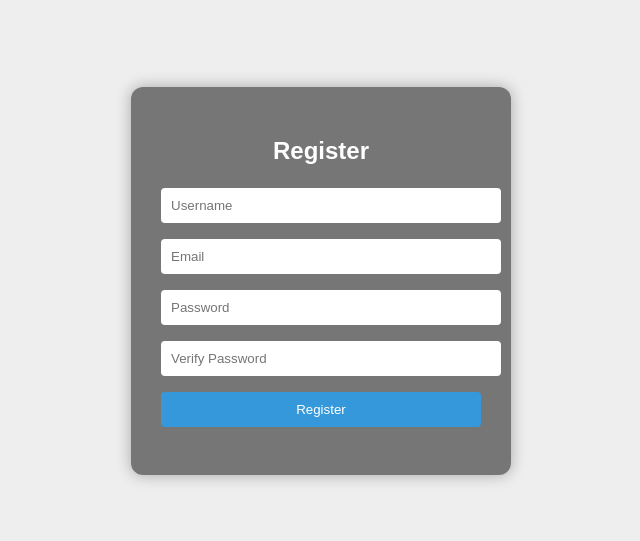
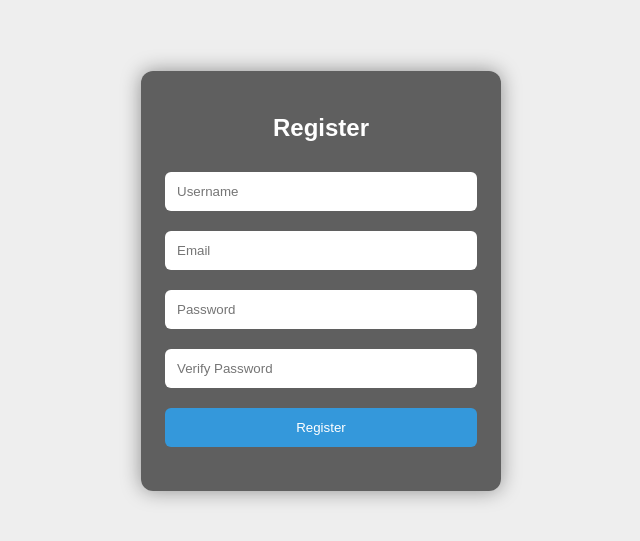
Before and after one commit to vinzentsilva/zentsubscriptions, a plain HTML site: page index.html in a window 1280 px wide. Shown: the part 119-660 px from the top of the page, without its empty margins (319-959 px from the left). Drawn offline with Linux system fonts and the light colour scheme.

Commit message:
Update index.html

```diff
--- a/index.html
+++ b/index.html
@@ -15,25 +15,28 @@
     }
 
     .container {
-      background: rgba(0, 0, 0, 0.5); /* black with 50% transparency */
-      padding: 30px;
+      background: rgba(0, 0, 0, 0.6); /* slightly darker for contrast */
+      padding: 24px;
       border-radius: 12px;
-      width: 320px;
-      box-shadow: 0 0 15px rgba(0,0,0,0.3);
+      width: 100%;
+      max-width: 360px;
+      box-shadow: 0 0 20px rgba(0, 0, 0, 0.4);
       color: white;
+      box-sizing: border-box;
     }
 
     h2 {
       text-align: center;
-      margin-bottom: 15px;
+      margin-bottom: 20px;
     }
 
     input, button {
       width: 100%;
-      padding: 10px;
-      margin: 8px 0;
+      padding: 12px;
+      margin: 10px 0;
       border: none;
-      border-radius: 4px;
+      border-radius: 6px;
+      box-sizing: border-box;
     }
 
     input {
```
